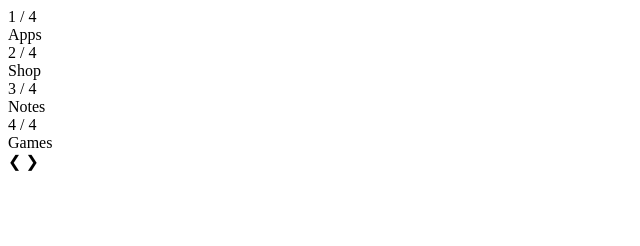
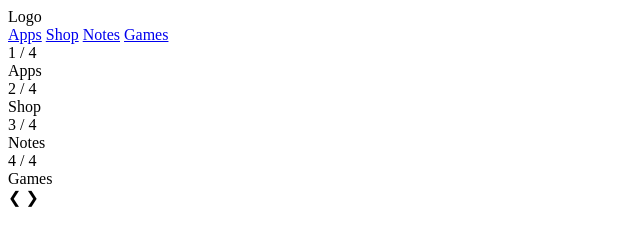
Before and after one commit to gjetost1/devTime, a plain HTML site: page index.html in a window 1280 px wide. Shown: the whole page, without its empty margins (0-640 px from the left). Drawn offline with Linux system fonts and the light colour scheme.

Commit message:
navstart

```diff
--- a/index.html
+++ b/index.html
@@ -4,6 +4,17 @@
     <script src="index.js"></script>
   </head>
   <body>
+    <nav>
+        <div class="logo">
+          Logo
+        </div>
+        <div class="links">
+          <a href="#">Apps</a>
+          <a href="#">Shop</a>
+          <a href="#">Notes</a>
+          <a href="#">Games</a>
+        </div>
+      </nav>
      <!-- Slideshow container -->
     <div class="slideshow-container fade">
     <div class="bar">
```
